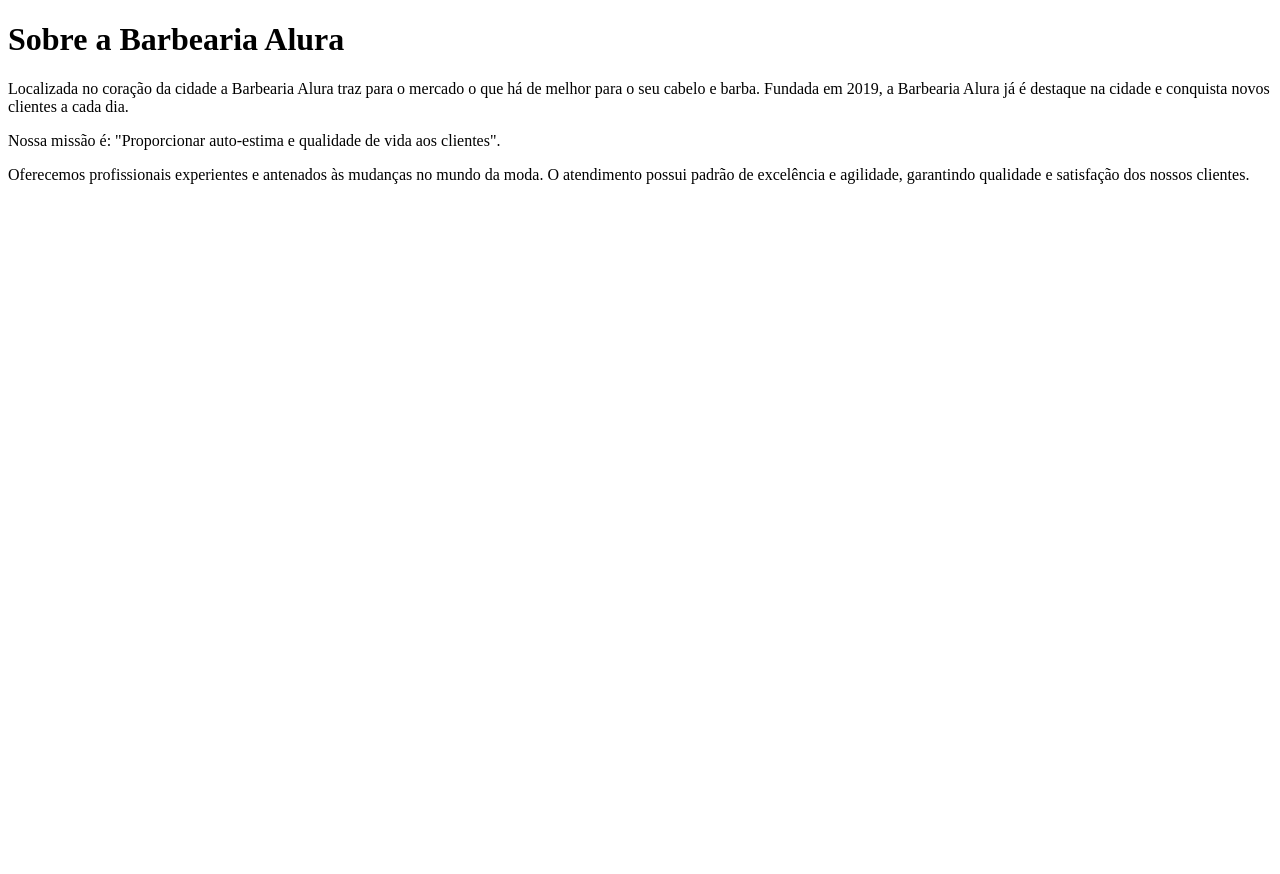
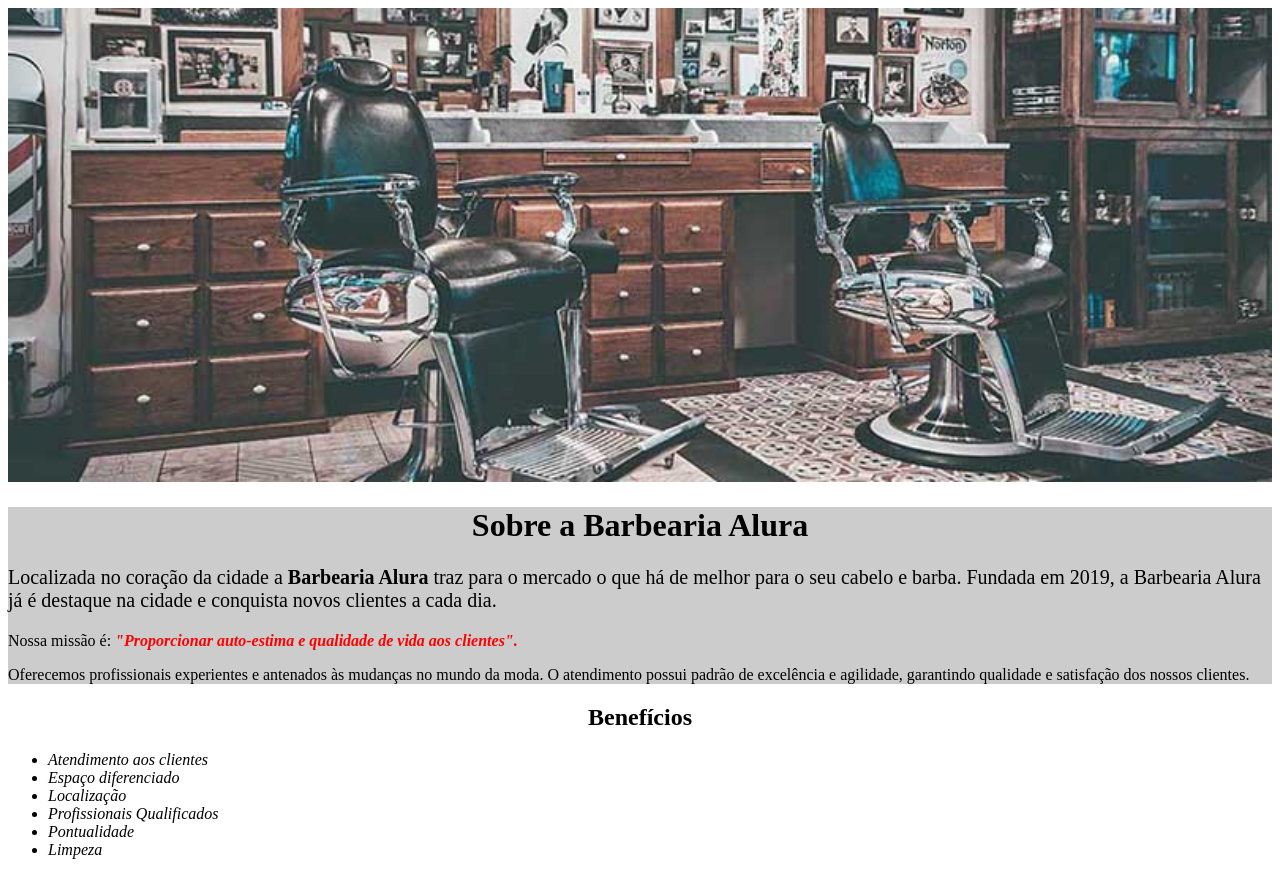
Before and after one commit to danielcarlos-s/barbearia-Alura, a plain HTML site: page index.html in a window 1280 px wide. Shown: the top 874 px of the page. Before the commit the page ends 800 px from the top, so only its background shows below. Drawn offline with Linux system fonts and the light colour scheme.

Commit message:
Seção beneficios
Adicionando a seção beneficios

```diff
--- a/index.html
+++ b/index.html
@@ -6,17 +6,38 @@
     <meta http-equiv="X-UA-Compatible" content="IE=edge">
     <meta name="viewport" content="width=device-width, initial-scale=1.0">
     <title>Barbearia Alura</title>
+    <link rel="stylesheet" href="style.css">
 </head>
 
 <body>
+    <img class="banner" src="img/banner.jpg" alt="banner">
+    <div class="principal">
+        <h1>Sobre a Barbearia Alura</h1>
 
-    <h1>Sobre a Barbearia Alura</h1>
-    <p>Localizada no coração da cidade a Barbearia Alura traz para o mercado o que há de melhor para o seu cabelo e
-        barba. Fundada em 2019, a Barbearia Alura já é destaque na cidade e conquista novos clientes a cada dia.</p>
-    <p>Nossa missão é: "Proporcionar auto-estima e qualidade de vida aos clientes".</p>
-    <p>Oferecemos profissionais experientes e antenados às mudanças no mundo da moda. O atendimento possui padrão de
-        excelência e agilidade, garantindo qualidade e satisfação dos nossos clientes.</p>
+        <p class="missao">Localizada no coração da cidade a <strong>Barbearia Alura</strong> traz para o mercado o que
+            há de
+            melhor para o seu cabelo e
+            barba. Fundada em 2019, a Barbearia Alura já é destaque na cidade e conquista novos clientes a cada dia.</p>
 
+        <p>Nossa missão é: <em><strong>"Proporcionar auto-estima e qualidade de vida aos clientes".</strong></em></p>
+
+        <p>Oferecemos profissionais experientes e antenados às mudanças no mundo da moda. O atendimento possui padrão de
+            excelência e agilidade, garantindo qualidade e satisfação dos nossos clientes.</p>
+    </div>
+
+    <div class="beneficios">
+        <h2>Benefícios</h2>
+        <ul>
+            <li class="itens">Atendimento aos clientes</li>
+            <li class="itens">Espaço diferenciado</li>
+            <li class="itens">Localização</li>
+            <li class="itens">Profissionais Qualificados</li>
+            <li class="itens">Pontualidade</li>
+            <li class="itens">Limpeza</li>
+        </ul>
+
+        <img class="beneficios-imagem" src="img/beneficios.jpg" alt="beneficios">
+    </div>
 </body>
 
 </html>
--- /dev/null
+++ b/style.css
@@ -0,0 +1,41 @@
+/* BASE */
+body {
+}
+
+h1, h2 {
+    text-align: center;
+}
+
+em strong {
+    color: red;
+}
+
+/* HEADER */
+
+
+/* MAIN */
+.banner {
+    width: 100%;
+}
+
+.principal {
+    background: #cccccc;
+}
+
+.missao {
+    font-size: 20px;
+}
+
+.beneficios {
+
+}
+
+.itens {
+    font-style: italic;
+}
+
+.beneficios-imagem {
+
+}
+
+/* FOOTER */
```
Also changed, not shown: img/banner.jpg (added), img/banner01.jpg (added), img/barba.jpg (added), img/beneficios.jpg (added), img/bg.jpg (added), img/cabelo+barba.jpg (added), img/cabelo.jpg (added), img/logo-branco.png (added), img/logo-color.png (added), img/logo.png (added), img/utensilios.jpg (added).
